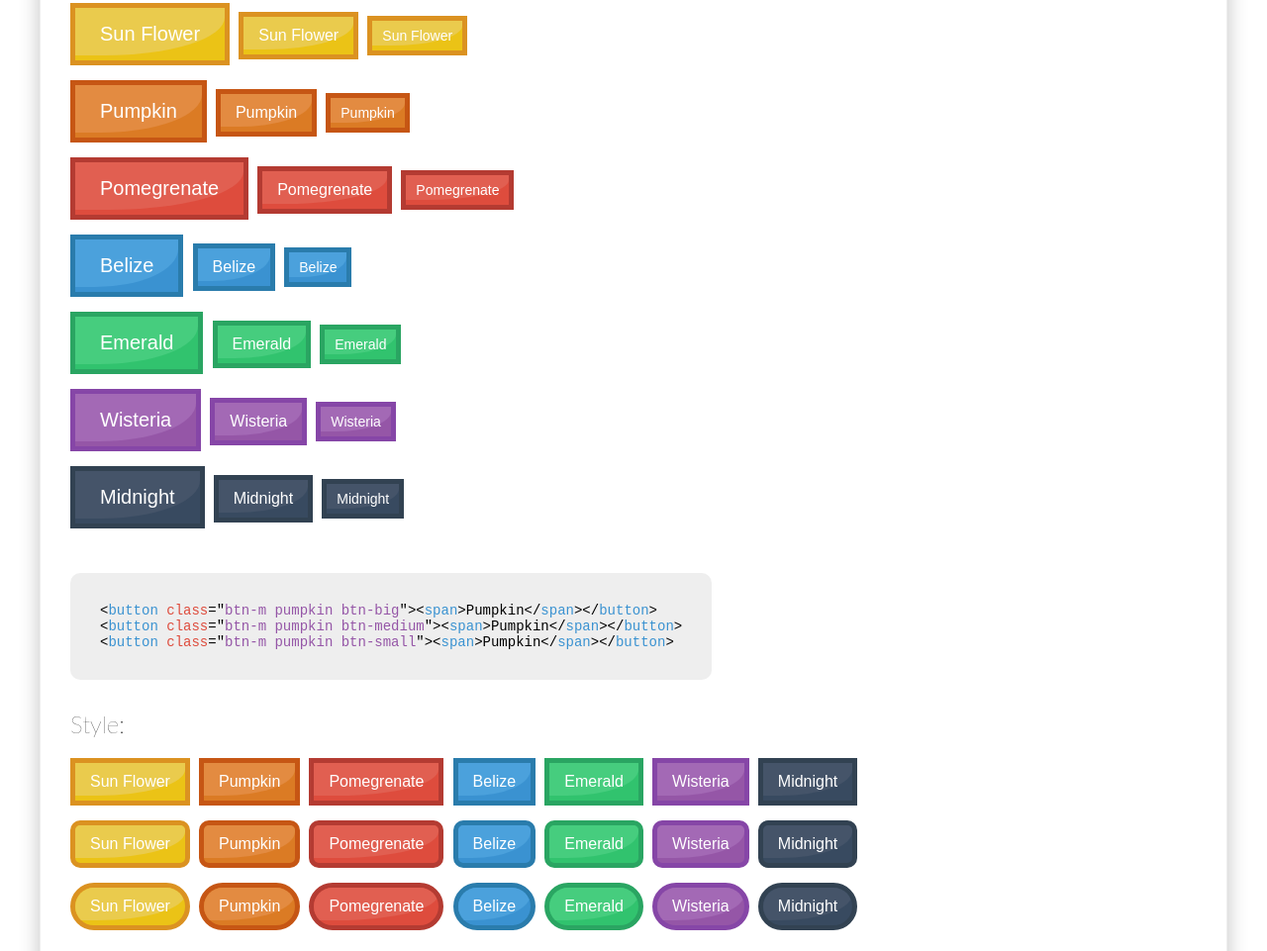
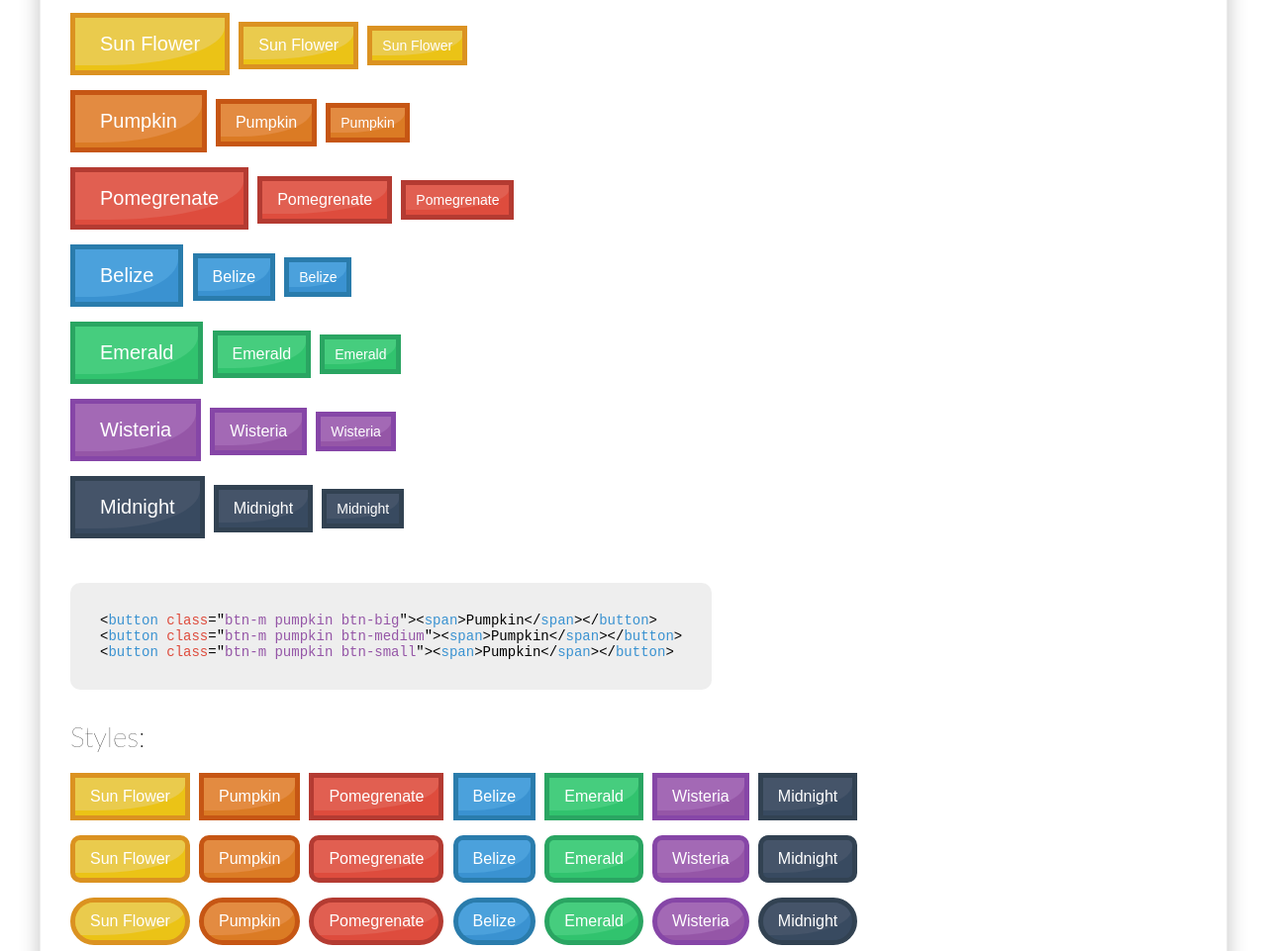
Before and after one commit to florinpop17/web-items, a plain HTML site: page index.html in a window 1280 px wide. Shown: the part 836-1797 px from the top of the page at 99% size. Drawn offline with Linux system fonts and the light colour scheme.

Commit message:
styles text

```diff
--- a/index.html
+++ b/index.html
@@ -71,7 +71,7 @@
         </div>
 
         <div class="items">
-            <h3>Style: </h3>
+            <h3>Styles: </h3>
 
             <div>
                 <button class="btn-m sun-flower btn-rect"><span>Sun Flower</span></button>
--- a/style/style.css
+++ b/style/style.css
@@ -66,7 +66,7 @@ header h1{
 }
 
 .container h3 {
-    font-size: 24px;
+    font-size: 28px;
     font-weight: 100;
     margin-bottom: 20px;
 }
```
